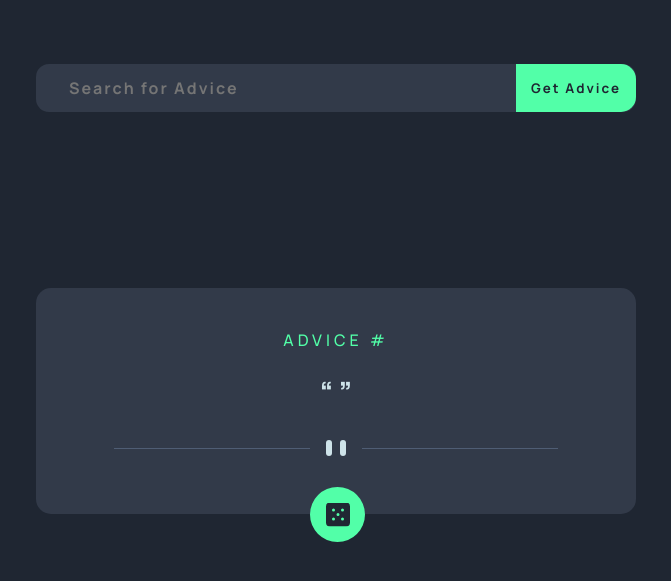
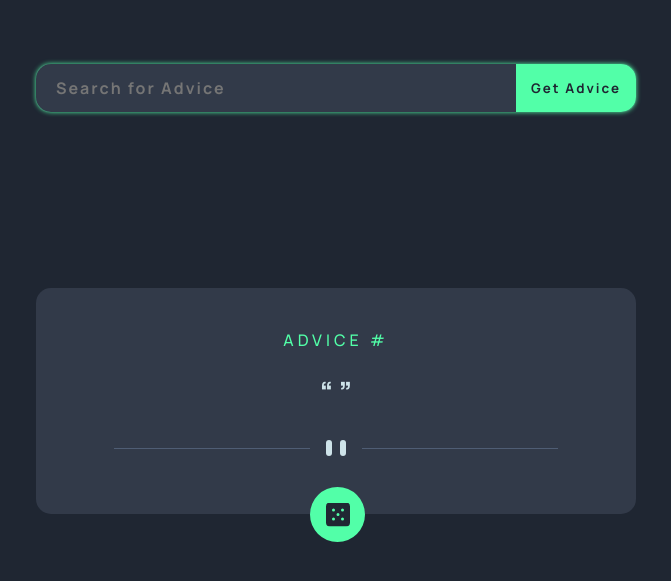
Before and after one commit to Auddity/FEM-Advice-Generator-App, a plain HTML site: page index.html in a window 1280 px wide. Shown: the part 111-692 px from the top of the page, without its empty margins (304-975 px from the left). Drawn offline with Linux system fonts and the light colour scheme.

Commit message:
focus states & a11ly

```diff
--- a/index.html
+++ b/index.html
@@ -17,7 +17,16 @@
 
     <form class="form" id="form">
       <div class="form-control">
-        <input type="text" placeholder="Search for Advice">
+        <label
+          for="input"
+          class="a11y">
+            Search for advice
+        </label>
+        <input
+          id="input"
+          type="text"
+          placeholder="Search for Advice"
+          autofocus>
         <button type="submit">Get Advice</button>
       </div>
     </form>
@@ -46,7 +55,7 @@
         <img srcset="./images/pattern-divider-mobile.svg" alt="dividers">
       </picture>
 
-      <div class="getDice dice" id="getAdvice">
+      <div class="getDice dice" id="getAdvice" tabindex="0">
         <img src="./images/icon-dice.svg" alt="dice">
       </div>
     </div>
--- a/style.css
+++ b/style.css
@@ -5,6 +5,8 @@
   --grayishBlue: hsl(217, 19%, 38%);
   --darkGrayishBlue: hsl(217, 19%, 24%);
   --darkBlue: hsl(218, 23%, 16%);
+  --boxShadow: 0 0 1.5rem var(--neonGreen);
+  --subtleShadow: 0 0 .5rem var(--neonGreen);
   /* Font */
   --standardFontSize: 1.6rem;
   --quoteFontSize: 2.8rem;
@@ -41,7 +43,6 @@ body {
 
 /* Search Form */
 .form {
-  /* flex-shrink: 1; */
   width: min(90vmin, 60rem);
 }
 
@@ -50,9 +51,7 @@ body {
   display: flex;
   background-color: var(--darkGrayishBlue);
   font-weight: 700;
-  padding: 1.3rem;
   border-radius: 1.3rem;
-  /* overflow: hidden; */
 }
 
 .form-control > * {
@@ -67,12 +66,15 @@ body {
 }
 
 .form-control input {
+  display: block;
   width: 100%;
   height: 100%;
   background: transparent;
   font-size: var(--standardFontSize);
   color: var(--lightCyan);
   padding-inline-start: 2rem;
+  padding-block: 1.3rem;
+  border-radius: 1.5rem;
 }
 
 .form-control button {
@@ -138,9 +140,22 @@ picture img {
   cursor: pointer;
 }
 
-/* Hover States */
-.getDice:hover, button:hover {
-  box-shadow: 0 0 1.5rem var(--neonGreen);
+/* Hover & Focus States */
+.form-control > *:focus {
+  outline: none;
+}
+.form-control input:focus {
+  box-shadow: var(--subtleShadow);
+}
+
+.getDice:hover, .getDice:focus, button:hover, button:focus {
+  box-shadow: var(--boxShadow);
+}
+
+/* a11y */
+.a11y {
+  position: absolute;
+  left: -10000px;
 }
 
 /* Loading Animation */
```
Also changed, not shown: 1 other file.
